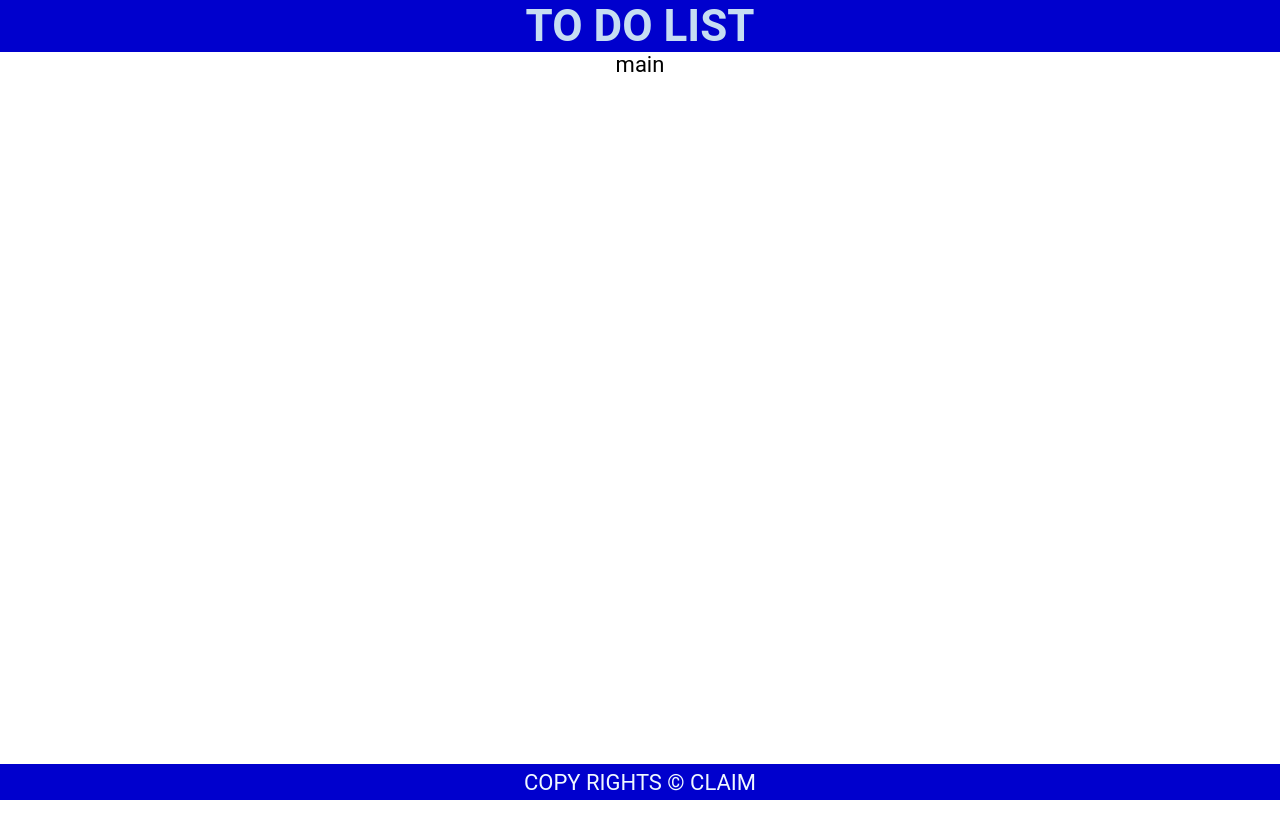
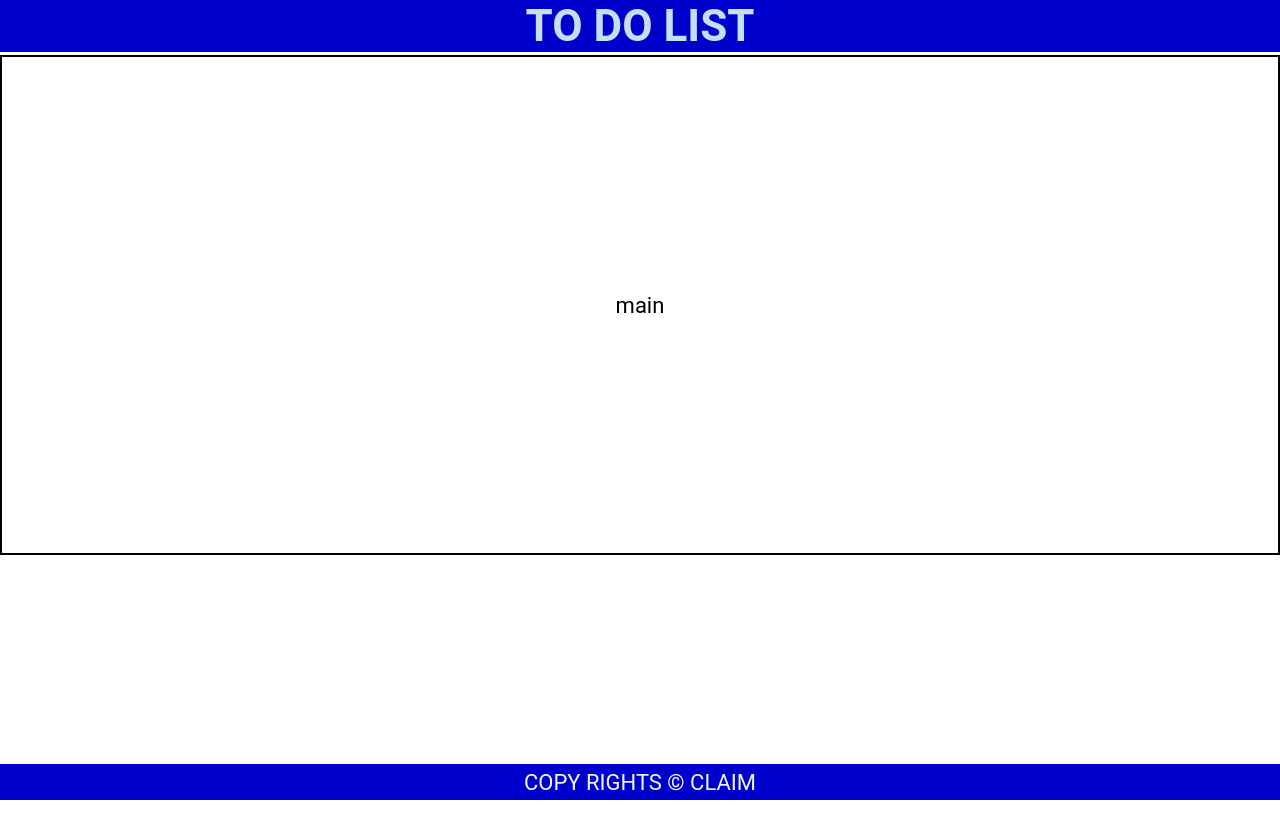
Before and after one commit to HarishM-git/react-projects, a React (Create React App) app in the folder money/: page / in a window 1280 px wide. Shown: the top 838 px of the page. Before the commit the page ends 800 px from the top, so only its background shows below. Built offline with nearby package versions, Linux system fonts and the light colour scheme.

Commit message:
working in css properties

```diff
--- a/money/src/Main.js
+++ b/money/src/Main.js
@@ -3,7 +3,8 @@ import React from 'react'
 const Main = () => {
   return (
     <main>
-      <p>main</p></main>
+      <div><p>main</p></div>
+    </main>
   )
 }
 
--- a/money/src/index.css
+++ b/money/src/index.css
@@ -9,7 +9,8 @@ html {
 }
 
 body {
-  min-height: 100vh;
+  height: 10000px;
+  padding-top: 55px;
   font-family: 'Roboto', 'Oxygen',
     'Ubuntu', 'Cantarell', 'Fira Sans', 'Droid Sans', 'Helvetica Neue',
     sans-serif;
@@ -36,6 +37,8 @@ header {
   color: rgb(198, 221, 242);
   display: flex;
   justify-content: center;
+  position: fixed;
+  top: 0px;
 
 
 
@@ -44,13 +47,20 @@ header {
 
 main {
   width: 100%;
+  height: 500px;
 
   display: flex;
   flex-direction: column;
   flex-grow: 1;
   justify-content: center;
   align-items: center;
+
+
   overflow-y: auto;
+  border-width: 2px;
+  border-style: solid;
+
+
 
 }
 
@@ -61,6 +71,6 @@ footer {
   color: aliceblue;
   display: grid;
   place-content: center;
-  position: absolute;
+  position: fixed;
   bottom:0px;
 }
```
